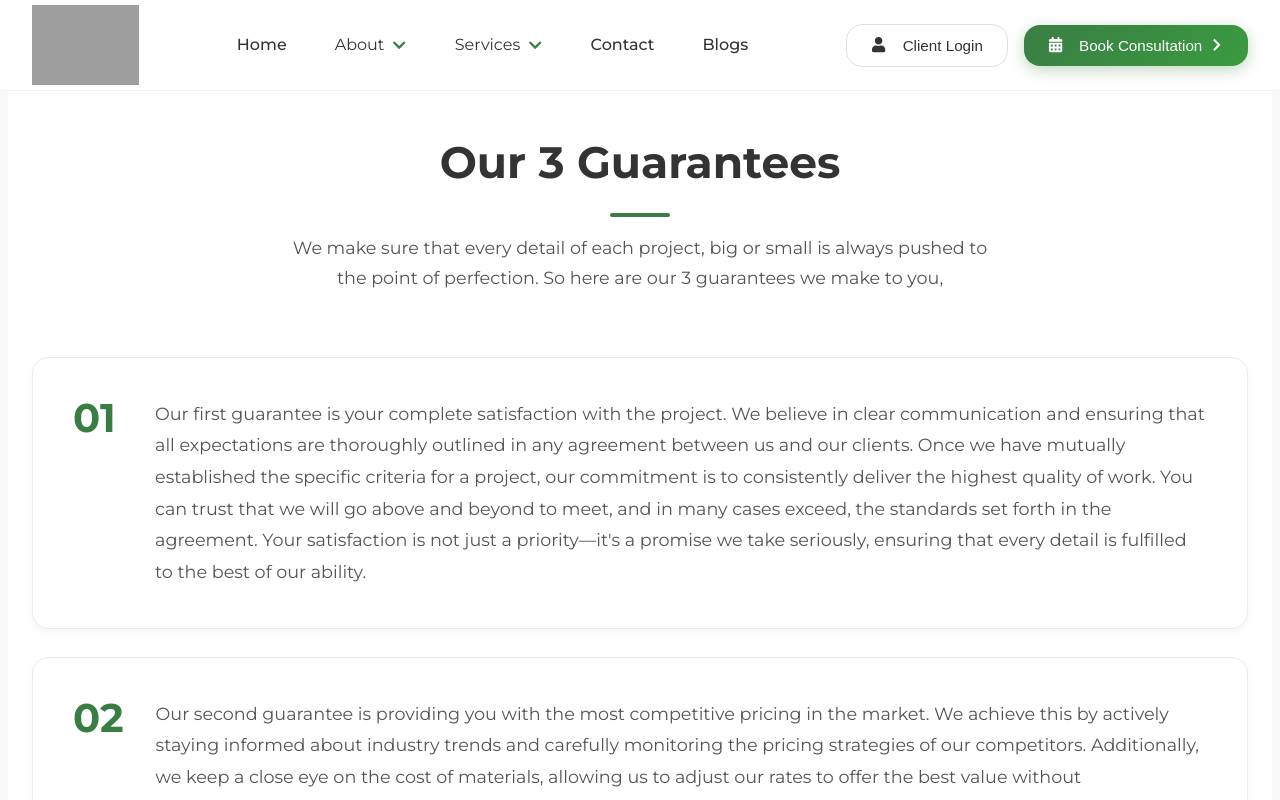
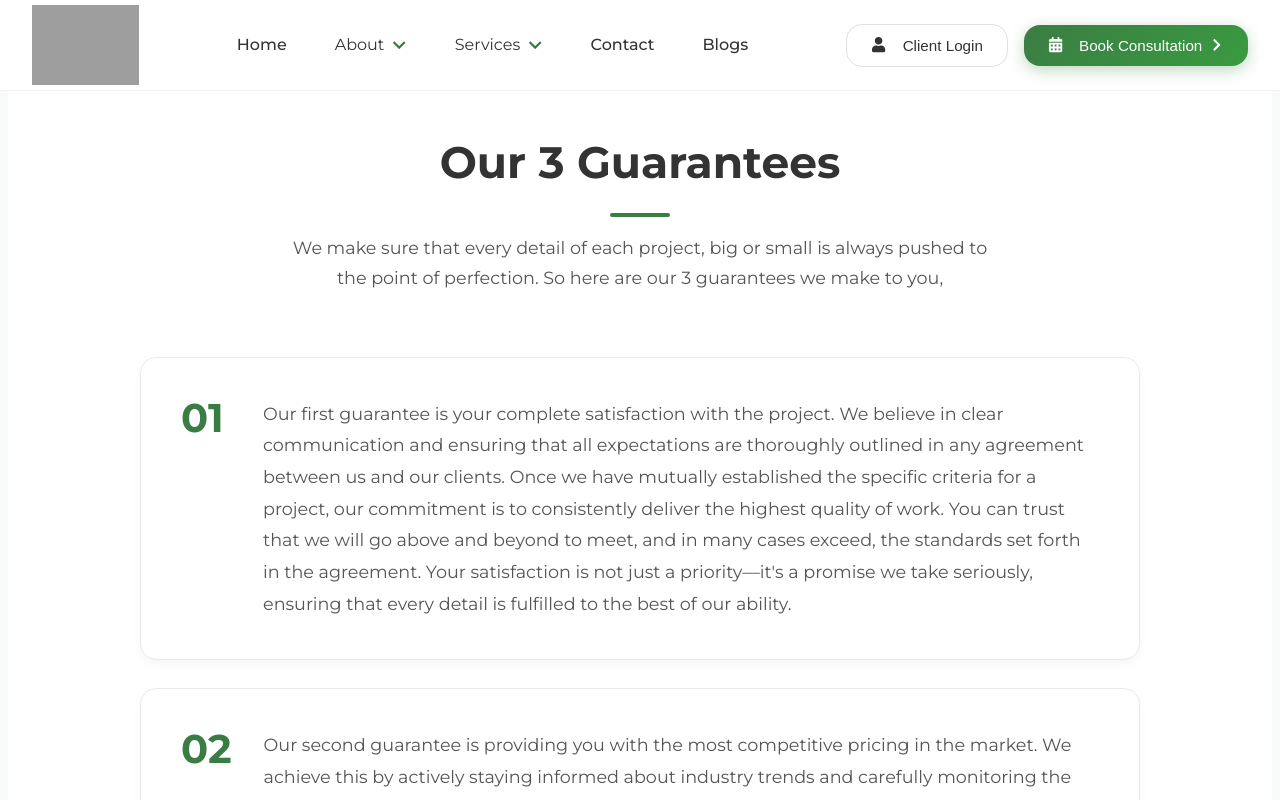
Before and after one commit to sanjuconnectrader/primedlandscaping, a React (Create React App) app: page /about/our-guarantees in a window 1280 px wide. Shown: the top 800 px of the page. Built offline with nearby package versions, Linux system fonts and the light colour scheme; grey boxes are pictures that could not be loaded.

Commit message:
update frontend

```diff
--- a/src/components/About/About.css
+++ b/src/components/About/About.css
@@ -28,7 +28,7 @@
 }
 
 .about__container {
-  max-width: var(--container-max);
+  max-width: 1200px;
   margin: 0 auto;
   display: grid;
   grid-template-columns: repeat(2, 1fr);
--- a/src/components/About/Appointment.css
+++ b/src/components/About/Appointment.css
@@ -20,7 +20,7 @@
   padding: var(--section-padding);
   margin: 2rem auto;
   overflow: hidden;
-  max-width: var(--max-width);
+  max-width: 1200px;
   border-radius: var(--border-radius);
   box-shadow: var(--shadow);
 }
--- a/src/components/About/Guarantees.css
+++ b/src/components/About/Guarantees.css
@@ -27,7 +27,7 @@
 }
 
 .Guarantees__container {
-  max-width: var(--container-max);
+  max-width: 1000px;
   margin: 0 auto;
   position: relative;
 }
```
